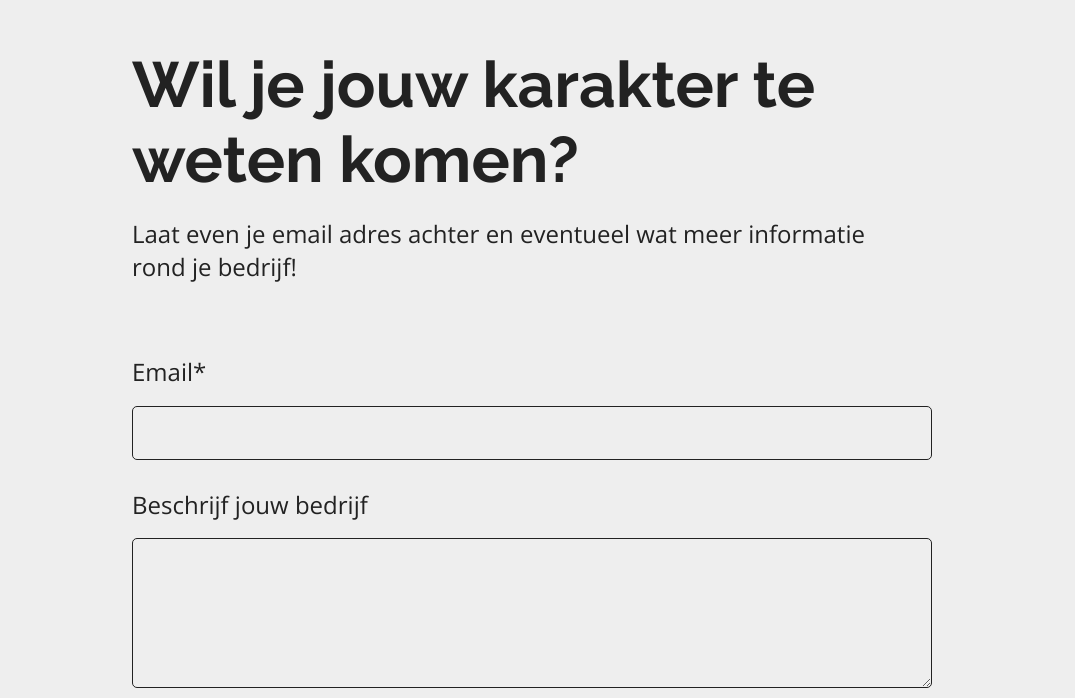
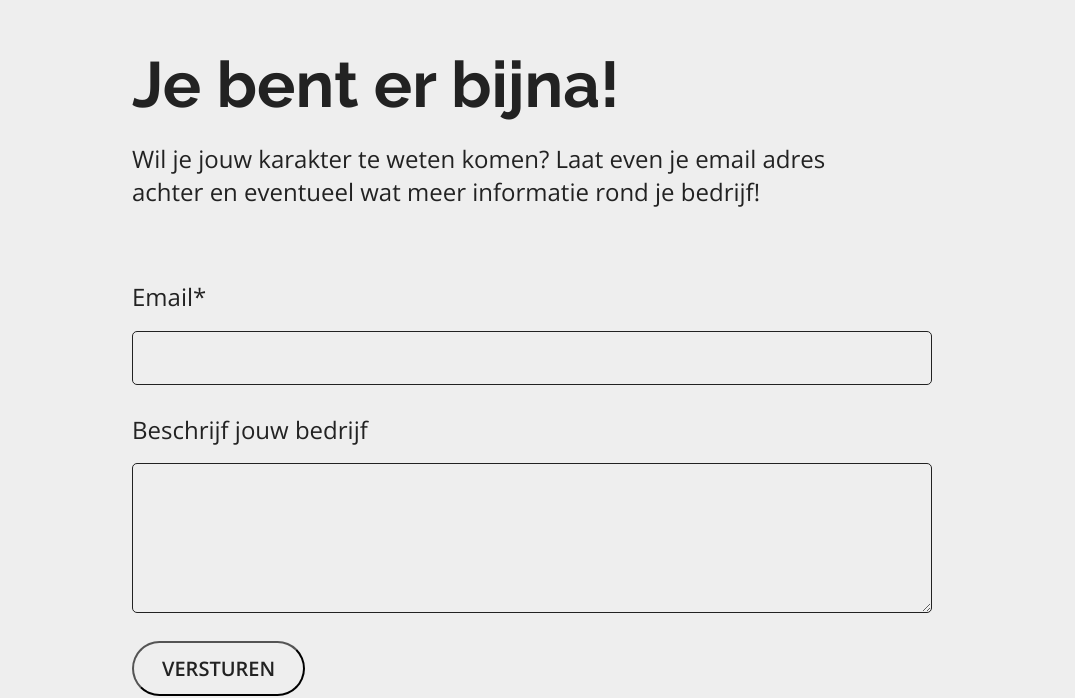
Before and after one commit to MikeMaesPXL/Selection_Guide, a website: page html/collectEmails/collectEmails1.html in a window 1280 px wide. Shown: the part 105-803 px from the top of the page, without its empty margins (108-1183 px from the left). Drawn offline with nearby package versions, Linux system fonts and the light colour scheme.

Commit message:
favicon change and text change on forms.

```diff
--- a/html/collectEmails/collectEmails1.html
+++ b/html/collectEmails/collectEmails1.html
@@ -4,7 +4,7 @@
     <meta charset="UTF-8">
     <meta name="viewport" content="width=device-width, initial-scale=1.0">
     <title>PubliLemon - Jouw info!</title>
-    <link rel="icon" type="image/x-icon" href="../../assets/favicon_zwart.png">
+    <link rel="icon" type="image/x-icon" href="./assets/favicon_original.png">
 
     <!-- Stylesheet -->
     <link rel="stylesheet" href="../../styles/css/main.css">
@@ -30,9 +30,9 @@
 
     <div class="collect_page">
         <div class="form_container">
-            <h1>Wil je jouw karakter te weten komen?</h1>
-            <p>Laat even je email adres achter en eventueel
-                wat meer informatie rond je bedrijf!
+            <h1>Je bent er bijna!</h1>
+            <p>Wil je jouw karakter te weten komen? Laat even je email
+                adres achter en eventueel wat meer informatie rond je bedrijf!
             </p>
             <form id="details_form" method="post" action="../uitkomsten/uitkomst1.html">
                 <input type="hidden" id="solution_number" value="1">
```
Also changed, not shown: html/collectEmails/collectEmails2.html (+4 -4 lines), html/collectEmails/collectEmails3.html (+4 -4 lines), html/collectEmails/collectEmails4.html (+4 -4 lines), html/contact.html (+1 -1 lines), html/uitkomsten/uitkomst1.html (+1 -1 lines), html/uitkomsten/uitkomst2.html (+1 -1 lines), html/uitkomsten/uitkomst3.html (+1 -1 lines), html/uitkomsten/uitkomst4.html (+1 -1 lines), html/vragen/vraag1.html (+1 -1 lines), html/vragen/vraag2.html (+1 -1 lines), html/vragen/vraag3.html (+1 -1 lines), html/vragen/vraag4.html (+1 -1 lines), index.html (+1 -1 lines), assets/favicon_original.png (added).
